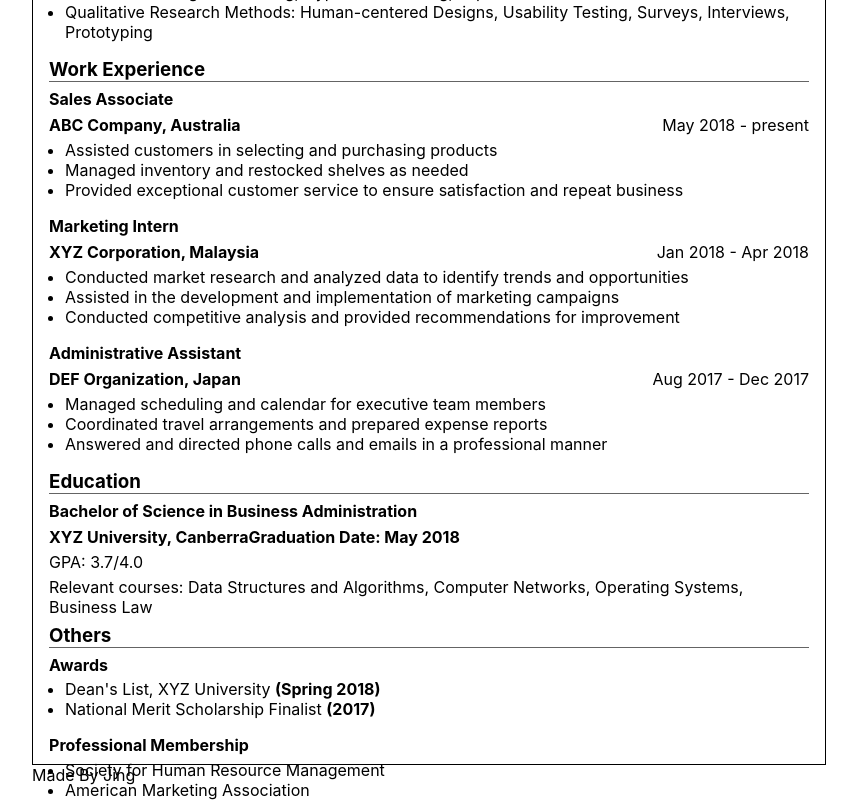
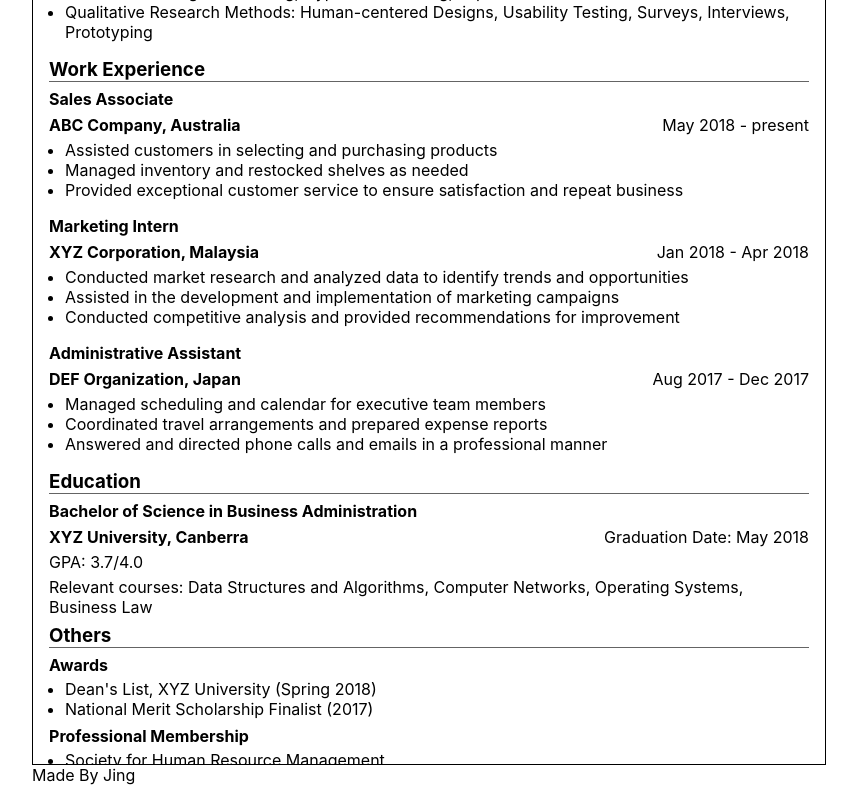
Before and after one commit to JingWei-S/odin-cv-project, a React (Create React App) app: page / in a window 1280 px wide. Shown: the part 401-1201 px from the top of the page, without its empty margins (211-1068 px from the left). Built offline with nearby package versions, Linux system fonts and the light colour scheme.

Commit message:
update all basic edit functions

```diff
--- a/src/App.css
+++ b/src/App.css
@@ -17,6 +17,7 @@
   border: 1px solid black;
   box-sizing: border-box;
   padding: 1em;
+  overflow: scroll;
 }
 
 .contact-info {
@@ -71,6 +72,15 @@ h4 {
   align-items: center;
 }
 
+.university-information {
+  display: flex;
+  align-items: center;
+}
+
+.university-information > span {
+  margin-left: auto;
+}
+
 div > span {
   margin-left: auto;
   margin-top: 0.4em;
@@ -84,3 +94,7 @@ div > span {
 .others ul > li > span:last-child {
   font-weight: bold;
 }
+
+.others ul {
+  margin-bottom: 0.3em;
+}
--- a/src/components/Edit.js
+++ b/src/components/Edit.js
@@ -10,6 +10,90 @@ class Edit extends Component {
       this.props;
     // console.log(/^skill\d+$/.test(id));
     switch (true) {
+      case /^item\d+$/.test(id):
+        return isInput ? (
+          <div>
+            <input id={id} type="text" onChange={handleInputChange} />
+            <button onClick={setIsInput}>Save</button>
+          </div>
+        ) : (
+          <h4 id={id} onClick={handleClick}>
+            {text}
+          </h4>
+        );
+
+        case /^degree\d+$/.test(id):
+        return isInput ? (
+          <div>
+            <input id={id} type="text" onChange={handleInputChange} />
+            <button onClick={setIsInput}>Save</button>
+          </div>
+        ) : (
+          <h4 id={id} onClick={handleClick}>
+            {text}
+          </h4>
+        );
+
+      case /li\d+_item\d+/.test(id):
+        return isInput ? (
+          <div>
+            <input id={id} type="text" onChange={handleInputChange} />
+            <button onClick={setIsInput}>Save</button>
+          </div>
+        ) : (
+          <li id={id} onClick={handleClick}>
+            {text}
+          </li>
+        );
+
+      case /^university\d+$/.test(id):
+        return isInput ? (
+          <div>
+            <input id={id} type="text" onChange={handleInputChange} />
+            <button onClick={setIsInput}>Save</button>
+          </div>
+        ) : (
+          <h4 id={id} onClick={handleClick}>
+            {text}
+          </h4>
+        );
+
+      case /^gpa\d+$/.test(id):
+        return isInput ? (
+          <div>
+            <input id={id} type="text" onChange={handleInputChange} />
+            <button onClick={setIsInput}>Save</button>
+          </div>
+        ) : (
+          <span id={id} onClick={handleClick}>
+            {text}
+          </span>
+        );
+
+      case /^course\d+$/.test(id):
+        return isInput ? (
+          <div>
+            <input id={id} type="text" onChange={handleInputChange} />
+            <button onClick={setIsInput}>Save</button>
+          </div>
+        ) : (
+          <span id={id} onClick={handleClick}>
+            {text}
+          </span>
+        );
+
+      case /^uni_time\d+$/.test(id):
+        return isInput ? (
+          <div>
+            <input id={id} type="text" onChange={handleInputChange} />
+            <button onClick={setIsInput}>Save</button>
+          </div>
+        ) : (
+          <span id={id} onClick={handleClick}>
+            {text}
+          </span>
+        );
+
       case /^title\d+$/.test(id):
         return isInput ? (
           <div>
--- a/src/components/Education.js
+++ b/src/components/Education.js
@@ -1,15 +1,140 @@
 import React, { Component } from "react";
+import Edit from "./Edit";
 
 class Education extends Component {
   constructor(props) {
     super(props);
+
+    this.state = {
+      elements: [
+        {
+          degree: {
+            id: "degree1",
+            text: "Bachelor of Science in Business Administration",
+            isInput: false,
+          },
+          university: {
+            id: "university1",
+            text: "XYZ University, Canberra",
+            isInput: false,
+          },
+          uni_time: {
+            id: "uni_time1",
+            text: "Graduation Date: May 2018",
+            isInput: false,
+          },
+          gpa: {
+            id: "gpa1",
+            text: "3.7/4.0",
+            isInput: false,
+          },
+          course: {
+            id: "course1",
+            text: "Data Structures and Algorithms, Computer Networks, Operating Systems, Business Law",
+            isInput: false,
+          },
+        },
+      ],
+    };
+
+    this.handleClick = this.handleClick.bind(this);
+    this.setIsInput = this.setIsInput.bind(this);
+    this.handleInputChange = this.handleInputChange.bind(this);
+  }
+
+  handleClick(e) {
+    const id = e.target.id;
+    const type = id.slice(0, -1);
+    const index = Number(id[id.length - 1]);
+    const elements = this.state.elements;
+    const updatedElement = [...elements];
+    updatedElement[index - 1][type].isInput = true;
+    this.setState({ elements: updatedElement });
+  }
+
+  setIsInput(e) {
+    const id = e.target.previousElementSibling.id;
+    const type = id.slice(0, -1);
+    const index = Number(id[id.length - 1]);
+    const elements = this.state.elements;
+    const updatedElement = [...elements];
+    updatedElement[index - 1][type].isInput = false;
+    this.setState({ elements: updatedElement });
+  }
+
+  handleInputChange(e) {
+    const id = e.target.id;
+    const type = id.slice(0, -1);
+    const index = Number(id[id.length - 1]);
+    const elements = this.state.elements;
+    const updatedElement = [...elements];
+    updatedElement[index - 1][type].text = e.target.value;
+    this.setState({ elements: updatedElement });
   }
 
   render() {
+    const { elements } = this.state;
     return (
       <div className="education">
         <h3>Education</h3>
-        <div>
+        {elements.map((element) => {
+          const { degree, university, uni_time, gpa, course } = element;
+          return (
+            <div>
+              <Edit
+                id={degree.id}
+                text={degree.text}
+                handleClick={this.handleClick}
+                handleInputChange={this.handleInputChange}
+                setIsInput={this.setIsInput}
+                isInput={degree.isInput}
+              ></Edit>
+              <div className="university-information">
+                <Edit
+                  id={university.id}
+                  text={university.text}
+                  handleClick={this.handleClick}
+                  handleInputChange={this.handleInputChange}
+                  setIsInput={this.setIsInput}
+                  isInput={university.isInput}
+                ></Edit>
+                <Edit
+                  id={uni_time.id}
+                  text={uni_time.text}
+                  handleClick={this.handleClick}
+                  handleInputChange={this.handleInputChange}
+                  setIsInput={this.setIsInput}
+                  isInput={uni_time.isInput}
+                ></Edit>
+              </div>
+              <div>
+                <p>
+                  <span>GPA: </span>
+                  <Edit
+                    id={gpa.id}
+                    text={gpa.text}
+                    handleClick={this.handleClick}
+                    handleInputChange={this.handleInputChange}
+                    setIsInput={this.setIsInput}
+                    isInput={gpa.isInput}
+                  ></Edit>
+                </p>
+                <p>
+                  <span>Relevant courses: </span>
+                  <Edit
+                    id={course.id}
+                    text={course.text}
+                    handleClick={this.handleClick}
+                    handleInputChange={this.handleInputChange}
+                    setIsInput={this.setIsInput}
+                    isInput={course.isInput}
+                  ></Edit>
+                </p>
+              </div>
+            </div>
+          );
+        })}
+        {/* <div>
           <h4>Bachelor of Science in Business Administration</h4>
           <h4>
             XYZ University, Canberra <span>Graduation Date: May 2018</span>
@@ -26,7 +151,7 @@ class Education extends Component {
               </span>
             </p>
           </div>
-        </div>
+        </div> */}
       </div>
     );
   }
--- a/src/components/Others.js
+++ b/src/components/Others.js
@@ -1,38 +1,139 @@
 import React, { Component } from "react";
+import Edit from "./Edit";
 
 class Others extends Component {
   constructor(props) {
     super(props);
+
+    this.state = {
+      elements: [
+        {
+          item: {
+            id: "item1",
+            text: "Awards",
+            isInput: false,
+          },
+          list: [
+            {
+              id: "li1_item1",
+              text: "Dean's List, XYZ University (Spring 2018)",
+              isInput: false,
+            },
+            {
+              id: "li2_item1",
+              text: "National Merit Scholarship Finalist (2017)",
+              isInput: false,
+            },
+          ],
+        },
+        {
+          item: {
+            id: "item2",
+            text: "Professional Membership",
+            isInput: false,
+          },
+          list: [
+            {
+              id: "li1_item2",
+              text: "Society for Human Resource Management",
+              isInput: false,
+            },
+            {
+              id: "li2_item2",
+              text: "American Marketing Association",
+              isInput: false,
+            },
+          ],
+        },
+      ],
+    };
+
+    this.handleClick = this.handleClick.bind(this);
+    this.setIsInput = this.setIsInput.bind(this);
+    this.handleInputChange = this.handleInputChange.bind(this);
+  }
+
+  handleClick(e) {
+    const id = e.target.id;
+    const type = id.slice(0, -1);
+    const index = Number(id[id.length - 1]);
+    const elements = this.state.elements;
+    const updatedElement = [...elements];
+    if (/li\d+_item\d+/.test(id)) {
+      console.log(updatedElement[index - 1].list)
+      updatedElement[index - 1].list[id[2] - 1].isInput = true;
+    } else {
+      updatedElement[index - 1][type].isInput = true;
+    }
+    this.setState({ elements: updatedElement });
+  }
+
+  setIsInput(e) {
+    const id = e.target.previousElementSibling.id;
+    const type = id.slice(0, -1);
+    const index = Number(id[id.length - 1]);
+    // console.log(type)
+    const elements = this.state.elements;
+    const updatedElement = [...elements];
+    if (/li\d+_item\d+/.test(id)) {
+      // console.log(type)
+      updatedElement[index - 1].list[id[2] - 1].isInput = false;
+    } else {
+      updatedElement[index - 1][type].isInput = false;
+    }
+    this.setState({ elements: updatedElement });
+  }
+
+  handleInputChange(e) {
+    const id = e.target.id;
+    const type = id.slice(0, -1);
+    const index = Number(id[id.length - 1]);
+    // console.log(type)
+    const elements = this.state.elements;
+    const updatedElement = [...elements];
+    if (/li\d+_item\d+/.test(id)) {
+      // console.log(type)
+      updatedElement[index - 1].list[id[2] - 1].text = e.target.value;
+    } else {
+      updatedElement[index - 1][type].text = e.target.value;
+    }
+    this.setState({ elements: updatedElement });
   }
 
   render() {
+    const { elements } = this.state;
     return (
       <div className="others">
         <h3>Others</h3>
-        <div>
-          <h4>Awards</h4>
-          <ul>
-            <li>
-              <span>Dean's List, XYZ University</span>{" "}
-              <span>(Spring 2018)</span>
-            </li>
-            <li>
-              <span>National Merit Scholarship Finalist</span>{" "}
-              <span>(2017)</span>
-            </li>
-          </ul>
-        </div>
-        <div>
-          <h4>Professional Membership</h4>
-          <ul>
-            <li>
-              <span>Society for Human Resource Management</span> <span></span>
-            </li>
-            <li>
-              <span>American Marketing Association</span> <span></span>
-            </li>
-          </ul>
-        </div>
+        {elements.map((element) => {
+          const { item, list } = element;
+          return (
+            <div>
+              <Edit
+                id={item.id}
+                text={item.text}
+                handleClick={this.handleClick}
+                handleInputChange={this.handleInputChange}
+                setIsInput={this.setIsInput}
+                isInput={item.isInput}
+              ></Edit>
+              <ul>
+                {list.map((li) => {
+                  return (
+                    <Edit
+                      id={li.id}
+                      text={li.text}
+                      handleClick={this.handleClick}
+                      handleInputChange={this.handleInputChange}
+                      setIsInput={this.setIsInput}
+                      isInput={li.isInput}
+                    ></Edit>
+                  );
+                })}
+              </ul>
+            </div>
+          );
+        })}
       </div>
     );
   }
```
